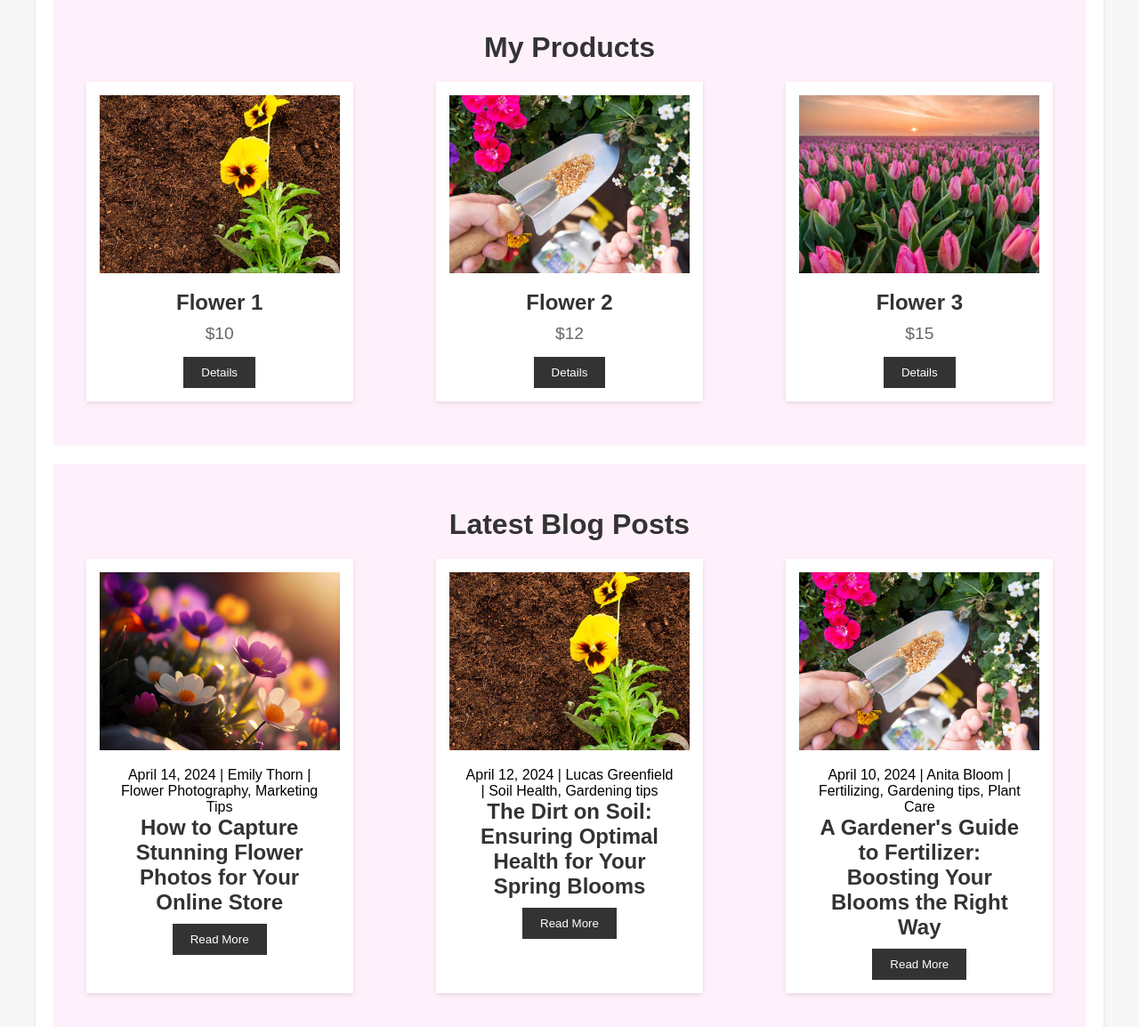
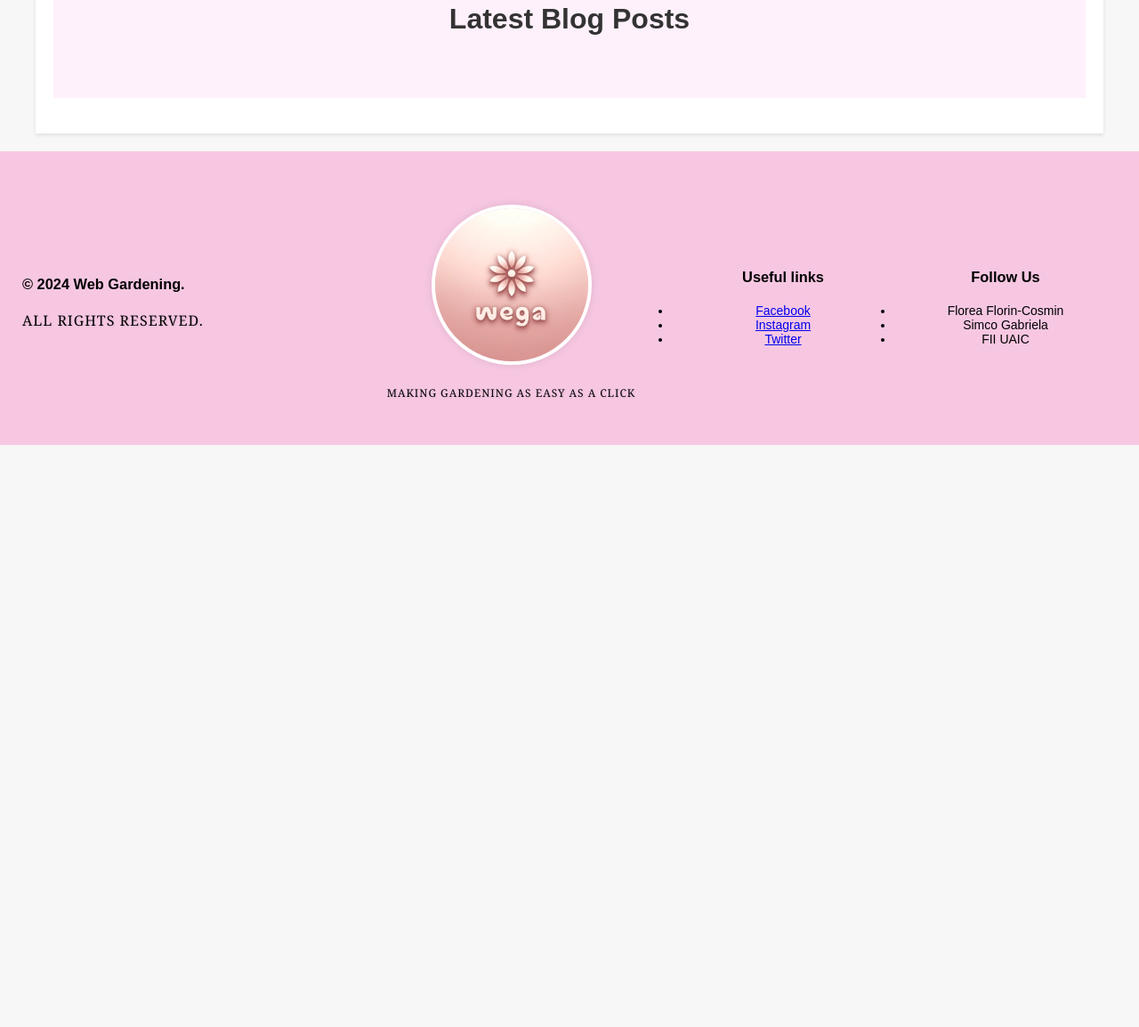
Before and after one commit to simco-gabriela/TW_A3_Florea_Simco, a website: page Proiect/profile-page.html in a window 1280 px wide. Shown: the part 518-1672 px from the top of the page at 89% size. After the commit the page ends 1018 px from the top, so only its background shows below. Drawn offline with Linux system fonts and the light colour scheme.

Commit message:
Update profile-page.html

```diff
--- a/Proiect/profile-page.html
+++ b/Proiect/profile-page.html
@@ -15,90 +15,34 @@
     <div class="profile-container">
         <div class="upper-section">
             <div class="avatar">
-                <img src="images/profile-picture.png" alt="Profile Image">
+                <!-- Profile Image Placeholder -->
+                <!-- <img src="images/profile-picture.png" alt="Profile Image"> -->
             </div>
             <div class="description-section">
                 <div class="personal-info">
-                    <h2>Cosmin</h2>
-                    <p class="description">Photographer | Flower Enthusiast | Blogger</p>
+                    <h2><!-- Name Placeholder --></h2>
+                    <div class="description">
+                        <p><!-- Username Placeholder --></p>
+                    <p><!-- Email Placeholder --></p>
+                    <p><!-- Date of Birth Placeholder --></p>
+                    <p><!-- Location Placeholder --></p>
+                    </div>
                 </div>
-                <p>This guy just loves flowers so much. This guy just loves flowers so much.This guy just loves flowers so much.This guy just loves flowers so much.This guy just loves flowers so much.</p>
-                <p>This guy just loves flowers so much. This guy just loves flowers so much.This guy just loves flowers so much.This guy just loves flowers so much.This guy just loves flowers so much.</p>
-                <p>This guy just loves flowers so much. This guy just loves flowers so much.This guy just loves flowers so much.This guy just loves flowers so much.This guy just loves flowers so much.</p>
-                <p>This guy just loves flowers so much. This guy just loves flowers so much.This guy just loves flowers so much.This guy just loves flowers so much.This guy just loves flowers so much.</p>
-
+                <!-- Description Placeholder -->
             </div>
         </div>
 
         <section id="shop" class="container">
-            <h2>My Products</h2>
+            <h2>Products</h2>
             <div class="products">
-                <article>
-                    <img src="images/blog-image-2.jpg" alt="Flower 1">
-                    <div class="product-info">
-                        <h3>Flower 1</h3>
-                        <p>$10</p>
-                        <button>Details</button>
-                    </div>
-                </article>
-                <article>
-                    <img src="images/blog-image-3.jpg" alt="Flower 2">
-                    <div class="product-info">
-                        <h3>Flower 2</h3>
-                        <p>$12</p>
-                        <button>Details</button>
-                    </div>
-                </article>
-                <article>
-                    <img src="images/blog-image-4.jpg" alt="Flower 3">
-                    <div class="product-info">
-                        <h3>Flower 3</h3>
-                        <p>$15</p>
-                        <button>Details</button>
-                    </div>
-                </article>
+                <!-- Products Placeholder -->
             </div>
         </section>
 
         <section id="blog" class="container">
             <h2>Latest Blog Posts</h2>
             <div class="posts">
-                <article>
-                    <img src="images/blog-image-1.jpg" alt="Blog 1">
-                    <div class="blog-content">
-                        <div class="blog-info">
-                            <span class="date">April 14, 2024</span> |
-                            <span class="author">Emily Thorn</span> |
-                            <span class="tags">Flower Photography, Marketing Tips</span>
-                        </div>
-                        <h3>How to Capture Stunning Flower Photos for Your Online Store</h3>
-                        <button>Read More</button>
-                    </div>
-                </article>
-                <article>
-                    <img src="images/blog-image-2.jpg" alt="Blog 2">
-                    <div class="blog-content">
-                        <div class="blog-info">
-                            <span class="date">April 12, 2024</span> |
-                            <span class="author">Lucas Greenfield</span> |
-                            <span class="tags">Soil Health, Gardening tips</span>
-                        </div>
-                        <h3>The Dirt on Soil: Ensuring Optimal Health for Your Spring Blooms</h3>
-                        <button>Read More</button>
-                    </div>
-                </article>
-                <article>
-                    <img src="images/blog-image-3.jpg" alt="Blog 3">
-                    <div class="blog-content">
-                        <div class="blog-info">
-                            <span class="date">April 10, 2024 </span> |
-                            <span class="author">Anita Bloom</span> |
-                            <span class="tags">Fertilizing, Gardening tips, Plant Care</span>
-                        </div>
-                        <h3>A Gardener's Guide to Fertilizer: Boosting Your Blooms the Right Way</h3>
-                        <button>Read More</button>
-                    </div>
-                </article>
+                <!-- Blogs Placeholder -->
             </div>
         </section>
     </div>
```
